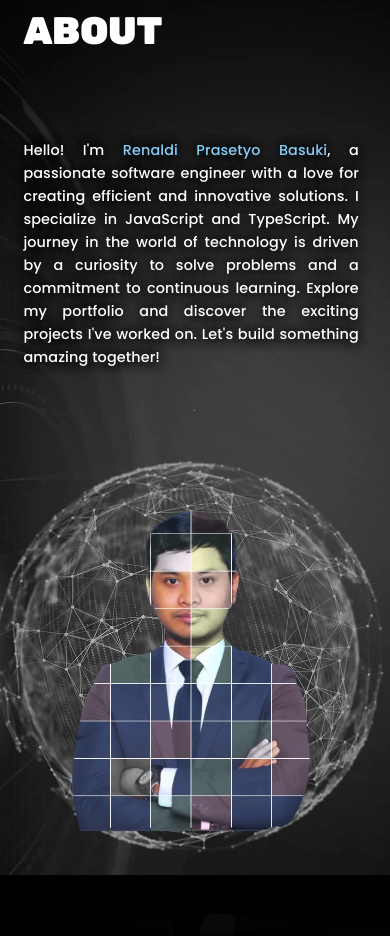
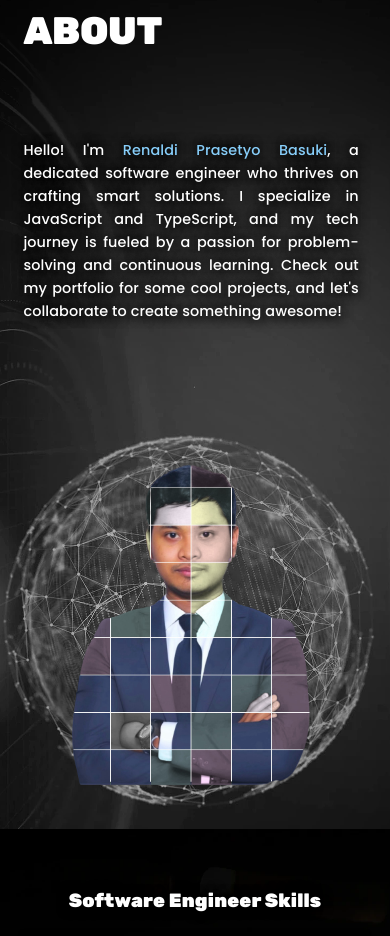
Before and after one commit to RPrasetyoB/rpb.com, a React (Vite) app: page / in a window 390 px wide. Shown: the part 900-1836 px from the top of the page. Built offline with nearby package versions, Linux system fonts and the light colour scheme; a web font is replaced by a local one.

Commit message:
fix: responsive and navbar rework

```diff
--- a/src/containers/About/index.tsx
+++ b/src/containers/About/index.tsx
@@ -68,7 +68,7 @@ const About = () => {
               display: "flex",
               flexDirection: "column",
               justifyContent: "center",
-              gap: "8vh",
+              gap: isCustomBreakpoint ? "5vh" : "25vh",
               textAlign: isTablet ? "justify" : "left",
             }}
           >
@@ -77,12 +77,9 @@ const About = () => {
               <span style={{ color: "lightskyblue" }}>
                 Renaldi Prasetyo Basuki
               </span>
-              , a passionate software engineer with a love for creating
-              efficient and innovative solutions. I specialize in JavaScript and
-              TypeScript. My journey in the world of technology is driven by a
-              curiosity to solve problems and a commitment to continuous
-              learning. Explore my portfolio and discover the exciting projects
-              I've worked on. Let's build something amazing together!
+              , a dedicated software engineer who thrives on crafting smart solutions.
+              I specialize in JavaScript and TypeScript, and my tech journey is fueled by a passion for problem-solving and continuous learning.
+              Check out my portfolio for some cool projects, and let's collaborate to create something awesome!
             </Typography>
 
             {!isMobile && (
@@ -92,7 +89,7 @@ const About = () => {
                 alignSelf: "center",
                 marginLeft: "-3vw",
                 textAlign: "center",
-                textShadow: "6px 6px 8px rgba(0, 0, 0, 1)"
+                textShadow: "5px 5px 7px rgba(0, 0, 0, 0.5), -5px -5px 7px rgba(0, 0, 0, 0.5), 5px -5px 7px rgba(0, 0, 0, 0.5), -5px 5px 7px rgba(0, 0, 0, 0.5)"
               }}
             >
               <HorizontalRuleIcon
```
Also changed, not shown: src/assets/[Originals]/project.webp (added), src/assets/project.webp (added).
